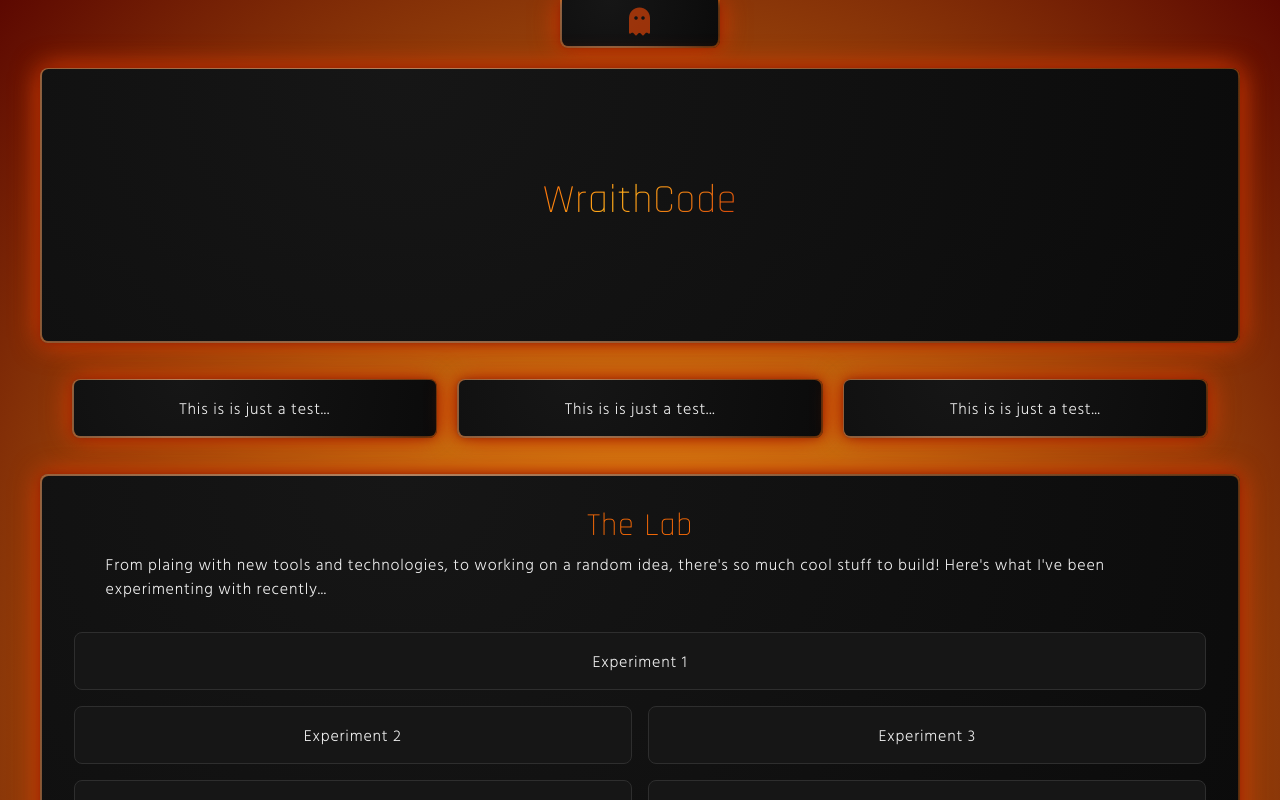
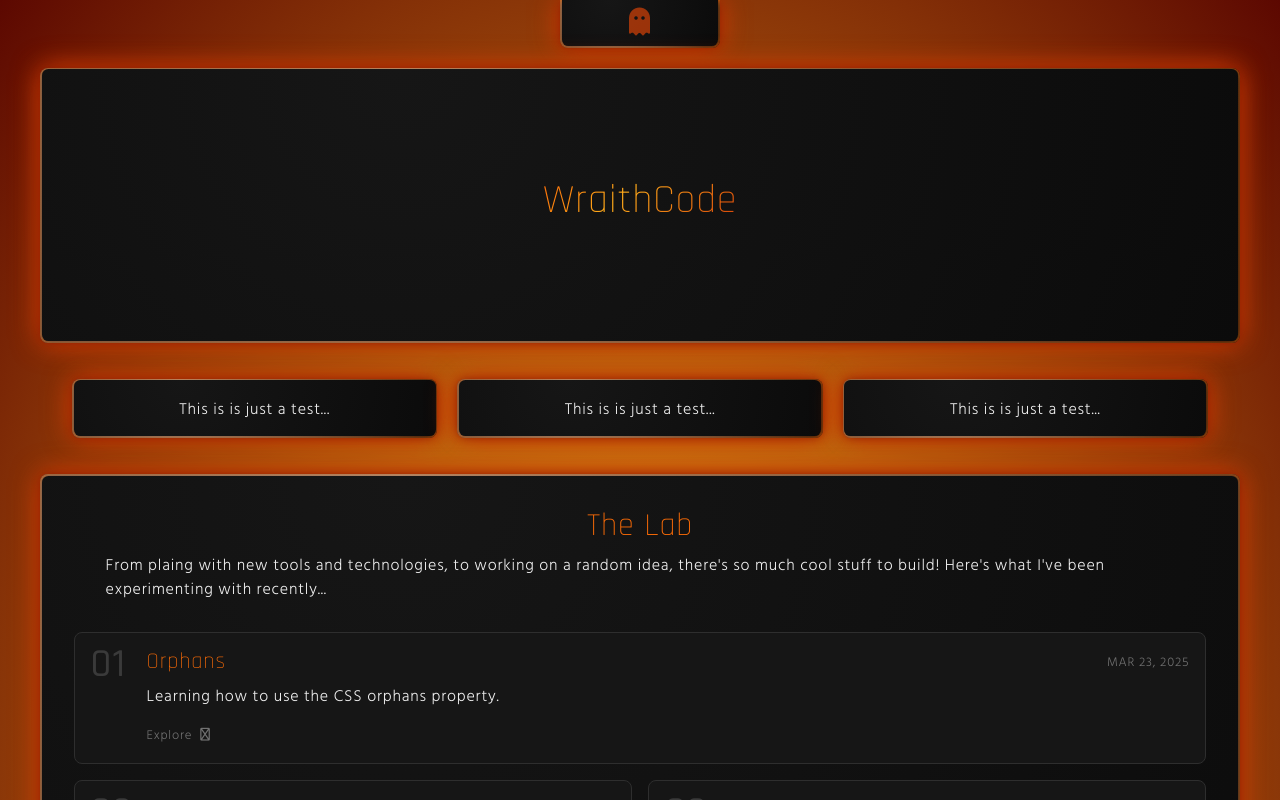
Before and after one commit to pixel-wraith/wraithcode.io, a SvelteKit app: page / in a window 1280 px wide. Shown: the top 800 px of the page. Built offline with nearby package versions, Linux system fonts and the light colour scheme; no server answers.

Commit message:
feat: 👻 adds experiment data to landing page

```diff
--- a/package.json
+++ b/package.json
@@ -20,6 +20,9 @@
         "db:migrate": "drizzle-kit migrate",
         "db:studio": "drizzle-kit studio",
         "auth:schema": "better-auth generate --config src/lib/server/auth.ts --output src/lib/server/db/auth.schema.ts --yes"
+    },
+    "dependencies": {
+        "dayjs": "^1.11.19"
     },
     "devDependencies": {
         "@antfu/eslint-config": "^7.6.1",
--- /dev/null
+++ b/src/lib/components/DashboardExperiment.svelte
@@ -0,0 +1,156 @@
+<script lang="ts">
+    import type { Experiment } from '$lib/schemas/experiments';
+
+    import dayjs from 'dayjs';
+
+    interface IDashboardExperimentProps {
+        experiment: Experiment;
+        index: number;
+    }
+
+    const { experiment, index }: IDashboardExperimentProps = $props();
+
+    const date = $derived(dayjs(experiment.createdAt));
+</script>
+
+<a href={experiment.route}>
+    <div class="num">
+        0{index + 1}
+    </div>
+
+    <div class="content-container">
+        <div class="content">
+            <div class="title h5">{experiment.title}</div>
+
+            <time datetime={experiment.createdAt.toISOString()}>
+                {date.format('MMM D, YYYY')}
+            </time>
+        </div>
+
+        <p class="description">{experiment.description}</p>
+
+        <div class="explore">
+            <span>Explore</span>
+            <i class="fa-regular fa-arrow-right"></i>
+        </div>
+    </div>
+</a>
+
+<style>
+    a {
+        container-type: inline-size;
+        container-name: dashboard-experiment;
+        display: flex;
+        flex-direction: row;
+        align-items: stretch;
+        justify-content: flex-start;
+        width: 100%;
+        height: 100%;
+        padding: 1rem;
+        background-color: var(--neutral-150);
+        border-radius: 0.5rem;
+        border: 1px solid var(--neutral-250);
+        text-decoration: none;
+
+        &:hover,
+        &:focus {
+            border: 1px solid var(--primary-500);
+            transition: all 0.25s ease-in-out;
+            cursor: pointer;
+
+            .explore {
+                gap: 1rem;
+            }
+
+            .num {
+                color: var(--primary-400);
+            }
+
+            .explore span,
+            .explore i {
+                color: var(--primary-500);
+            }
+
+            .explore i {
+                scale: 1.2;
+            }
+        }
+    }
+
+    .num {
+        display: flex;
+        align-items: flex-start;
+        justify-content: flex-start;
+        min-width: 3.5rem;
+        max-width: 3.5rem;
+        padding-top: 0.25rem;
+        font-family: var(--header-font);
+        font-size: 2.5rem;
+        font-weight: 500;
+        color: var(--neutral-300)
+    }
+
+    .content-container {
+        display: flex;
+        flex-direction: column;
+        align-items: flex-start;
+        justify-content: flex-start;
+        width: 100%;
+        height: 100%;
+    }
+
+    .content {
+        display: flex;
+        flex-direction: column;
+        align-items: flex-start;
+        justify-content: flex-start;
+        width: 100%;
+        height: 100%;
+        margin-bottom: 0.5rem;
+    }
+
+    .title {
+        margin: 0;
+        text-align: left;
+    }
+
+    time {
+        font-size: 0.8rem;
+        color: var(--neutral-500);
+        text-transform: uppercase;
+        white-space: nowrap;
+    }
+
+    .description {
+        display: flex;
+        flex-direction: column;
+        align-items: flex-start;
+        justify-content: center;
+    }
+
+    .explore {
+        display: flex;
+        align-items: center;
+        justify-content: flex-start;
+        gap: 0.5rem;
+
+        & * {
+            font-size: 0.8rem;
+            color: var(--neutral-500);
+        }
+    }
+
+    @container dashboard-experiment (min-width: 490px) {
+        .content {
+            flex-direction: row;
+            align-items: center;
+            justify-content: space-between;
+        }
+
+        .description {
+            flex-direction: row;
+            align-items: center;
+            justify-content: space-between;
+        }
+    }
+</style>
--- a/src/lib/data/experiments.ts
+++ b/src/lib/data/experiments.ts
@@ -1,24 +1,9 @@
+import { experimentSchema } from '$lib/schemas/experiments';
 import { z } from 'zod';
 
 const EXPERIMENTS_GITHUB_URL = 'https://github.com/wraithcode/experiments';
 
-export const experimentSchema = z.object({
-    id: z.string(),
-    title: z.string(),
-    route: z.string(),
-    description: z.string(),
-    links: z.array(z.object({
-        name: z.string(),
-        url: z.string(),
-        icon: z.string(),
-    })),
-    published: z.boolean(),
-    createdAt: z.string(),
-});
-
-export type Experiment = z.infer<typeof experimentSchema>;
-
-export const experiments: Experiment[] = [
+const experimentsData = [
     {
         id: 'orphans',
         title: 'Orphans',
@@ -165,3 +150,5 @@ export const experiments: Experiment[] = [
         createdAt: '2024-06-21T04:00:01.000Z',
     },
 ];
+
+export const experiments = z.array(experimentSchema).parse(experimentsData);
--- /dev/null
+++ b/src/lib/schemas/experiments.ts
@@ -0,0 +1,17 @@
+import { z } from 'zod';
+
+export const experimentSchema = z.object({
+    id: z.string(),
+    title: z.string(),
+    route: z.string(),
+    description: z.string(),
+    links: z.array(z.object({
+        name: z.string(),
+        url: z.string(),
+        icon: z.string(),
+    })),
+    published: z.boolean(),
+    createdAt: z.coerce.date(),
+});
+
+export type Experiment = z.infer<typeof experimentSchema>;
--- /dev/null
+++ b/src/routes/+page.server.ts
@@ -0,0 +1,15 @@
+import { experiments } from '$lib/data/experiments';
+
+export async function load() {
+    const latestExperiments = experiments.filter(e => e.published)
+        .map(e => ({
+            ...e,
+            createdAt: new Date(e.createdAt),
+        }))
+        .sort((a: { createdAt: Date }, b: { createdAt: Date }) => b.createdAt.getTime() - a.createdAt.getTime())
+        .slice(0, 5);
+
+    return {
+        experiments: latestExperiments,
+    };
+}
--- a/src/routes/+page.svelte
+++ b/src/routes/+page.svelte
@@ -1,5 +1,11 @@
 <script>
+    import DashboardExperiment from "$lib/components/DashboardExperiment.svelte";
     import Stone from "$lib/components/Stone.svelte";
+
+    const { data } = $props();
+
+    const latestExperiment = $derived(data.experiments[0]);
+    const recentExperiments = $derived(data.experiments.slice(1));
 </script>
 
 <svelte:head>
@@ -37,26 +43,12 @@
             </p>
         </header>
 
-        <a href="/experiments/experiment-1">
-            Experiment 1
-        </a>
+        <DashboardExperiment experiment={latestExperiment} index={0} />
 
         <div class="recent-experiments-inner">
-            <a href="/experiments/experiment-1">
-                Experiment 2
-            </a>
-
-            <a href="/experiments/experiment-1">
-                Experiment 3
-            </a>
-
-            <a href="/experiments/experiment-1">
-                Experiment 4
-            </a>
-
-            <a href="/experiments/experiment-1">
-                Experiment 5
-            </a>
+            {#each recentExperiments as experiment, index (experiment.id)}
+                <DashboardExperiment {experiment} index={index + 1} />
+            {/each}
         </div>
     </section>
 </Stone>
@@ -149,30 +141,6 @@
             gap: 1rem;
             z-index: 1;
         }
-
-        & a {
-            position: relative;
-            display: flex;
-            align-items: center;
-            justify-content: center;
-            width: 100%;
-            height: 100%;
-            padding: 1rem;
-            background-color: var(--neutral-150);
-            border-radius: 0.5rem;
-            border: 1px solid var(--neutral-250);
-            color: inherit;
-            text-decoration: none;
-            transition: all 0.25s ease-in-out;
-            z-index: 1;
-
-            &:hover {
-                border: 1px solid var(--accent1-500);
-                transform: scale(1.01);
-                transition: all 0.25s ease-in-out;
-                cursor: pointer;
-            }
-        }
     }
 
     .recent-reads {
@@ -219,5 +187,11 @@
             grid-template-columns: repeat(1, 1fr);
             padding: 0;
         }
+
+        .recent-experiments {
+            & .recent-experiments-inner {
+                grid-template-columns: repeat(1, 1fr);
+            }
+        }
     }
 </style>
```
Also changed, not shown: 1 other file (tests, documents, lock files or other folders).
